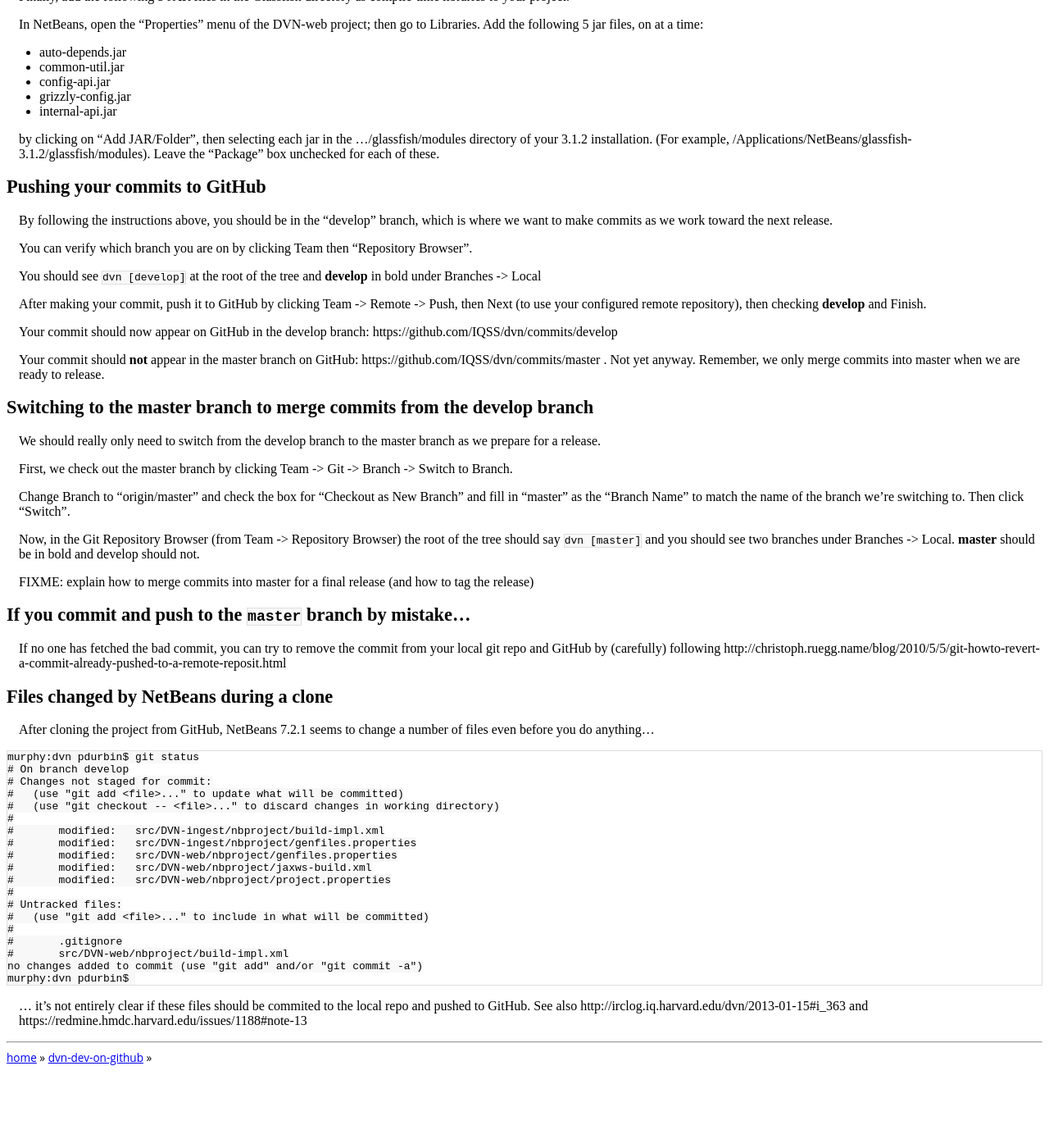
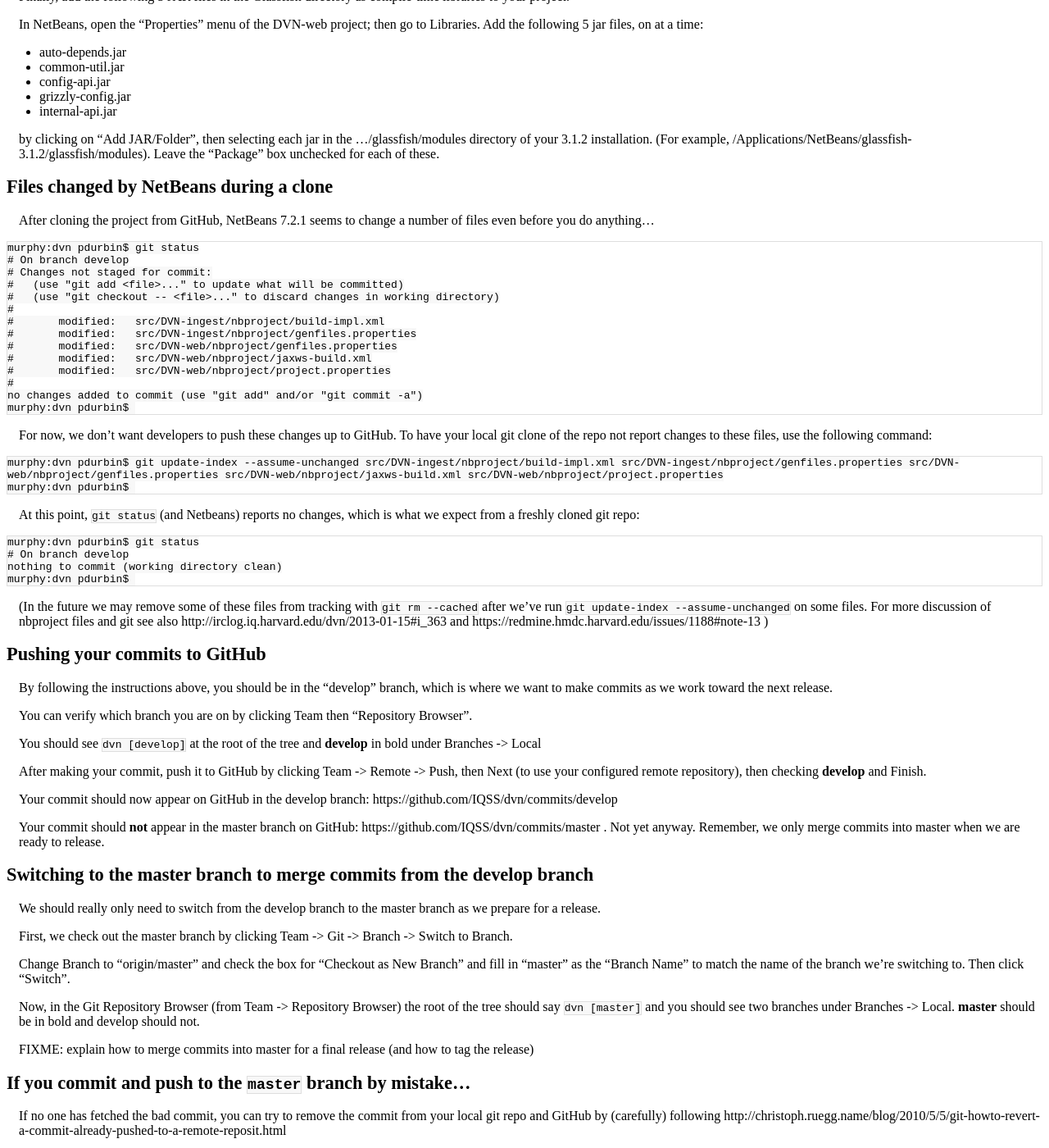
Before and after one commit to dvn/dvn-sourceforge2github, a Jekyll site: the page built from dvn-dev-on-github/quickstart/index.md, in a window 1280 px wide and 1400 px high, scrolled down 1833 px. Shown: the whole window at 82% size. Built offline with Jekyll 4.4.1, drawn with Linux system fonts in a browser that asks for light colours; Markdown is read by kramdown in place of the engine named in the settings; before the commit the page ends 3140 px from its top, so only the background shows below that.

Commit message:
explain assume-unchanged trick

```diff
--- a/dvn-dev-on-github/quickstart/index.md
+++ b/dvn-dev-on-github/quickstart/index.md
@@ -106,6 +106,39 @@ In NetBeans, open the "Properties" menu of the DVN-web project; then go to Libra
 
 by clicking on "Add JAR/Folder", then selecting each jar in the .../glassfish/modules directory of your 3.1.2 installation. (For example, /Applications/NetBeans/glassfish-3.1.2/glassfish/modules). Leave the "Package" box unchecked for each of these.
 
+## Files changed by NetBeans during a clone
+
+After cloning the project from GitHub, NetBeans 7.2.1 seems to change a number of files even before you do anything...
+
+    murphy:dvn pdurbin$ git status
+    # On branch develop
+    # Changes not staged for commit:
+    #   (use "git add <file>..." to update what will be committed)
+    #   (use "git checkout -- <file>..." to discard changes in working directory)
+    #
+    #       modified:   src/DVN-ingest/nbproject/build-impl.xml
+    #       modified:   src/DVN-ingest/nbproject/genfiles.properties
+    #       modified:   src/DVN-web/nbproject/genfiles.properties
+    #       modified:   src/DVN-web/nbproject/jaxws-build.xml
+    #       modified:   src/DVN-web/nbproject/project.properties
+    #
+    no changes added to commit (use "git add" and/or "git commit -a")
+    murphy:dvn pdurbin$
+
+For now, we don't want developers to push these changes up to GitHub. To have your local git clone of the repo not report changes to these files, use the following command:
+
+    murphy:dvn pdurbin$ git update-index --assume-unchanged src/DVN-ingest/nbproject/build-impl.xml src/DVN-ingest/nbproject/genfiles.properties src/DVN-web/nbproject/genfiles.properties src/DVN-web/nbproject/jaxws-build.xml src/DVN-web/nbproject/project.properties
+    murphy:dvn pdurbin$
+
+At this point, `git status` (and Netbeans) reports no changes, which is what we expect from a freshly cloned git repo:
+
+    murphy:dvn pdurbin$ git status
+    # On branch develop
+    nothing to commit (working directory clean)
+    murphy:dvn pdurbin$
+
+(In the future we may remove some of these files from tracking with `git rm --cached` after we've run `git update-index --assume-unchanged` on some files. For more discussion of nbproject files and git see also http://irclog.iq.harvard.edu/dvn/2013-01-15#i_363 and https://redmine.hmdc.harvard.edu/issues/1188#note-13 )
+
 ## Pushing your commits to GitHub
 
 By following the instructions above, you should be in the "develop" branch, which is where we want to make commits as we work toward the next release.
@@ -135,29 +168,3 @@ FIXME: explain how to merge commits into master for a final release (and how to
 ## If you commit and push to the `master` branch by mistake...
 
 If no one has fetched the bad commit, you can try to remove the commit from your local git repo and GitHub by (carefully) following http://christoph.ruegg.name/blog/2010/5/5/git-howto-revert-a-commit-already-pushed-to-a-remote-reposit.html
-
-## Files changed by NetBeans during a clone
-
-After cloning the project from GitHub, NetBeans 7.2.1 seems to change a number of files even before you do anything...
-
-    murphy:dvn pdurbin$ git status
-    # On branch develop
-    # Changes not staged for commit:
-    #   (use "git add <file>..." to update what will be committed)
-    #   (use "git checkout -- <file>..." to discard changes in working directory)
-    #
-    #       modified:   src/DVN-ingest/nbproject/build-impl.xml
-    #       modified:   src/DVN-ingest/nbproject/genfiles.properties
-    #       modified:   src/DVN-web/nbproject/genfiles.properties
-    #       modified:   src/DVN-web/nbproject/jaxws-build.xml
-    #       modified:   src/DVN-web/nbproject/project.properties
-    #
-    # Untracked files:
-    #   (use "git add <file>..." to include in what will be committed)
-    #
-    #       .gitignore
-    #       src/DVN-web/nbproject/build-impl.xml
-    no changes added to commit (use "git add" and/or "git commit -a")
-    murphy:dvn pdurbin$
-
-... it's not entirely clear if these files should be commited to the local repo and pushed to GitHub. See also http://irclog.iq.harvard.edu/dvn/2013-01-15#i_363 and https://redmine.hmdc.harvard.edu/issues/1188#note-13
```
